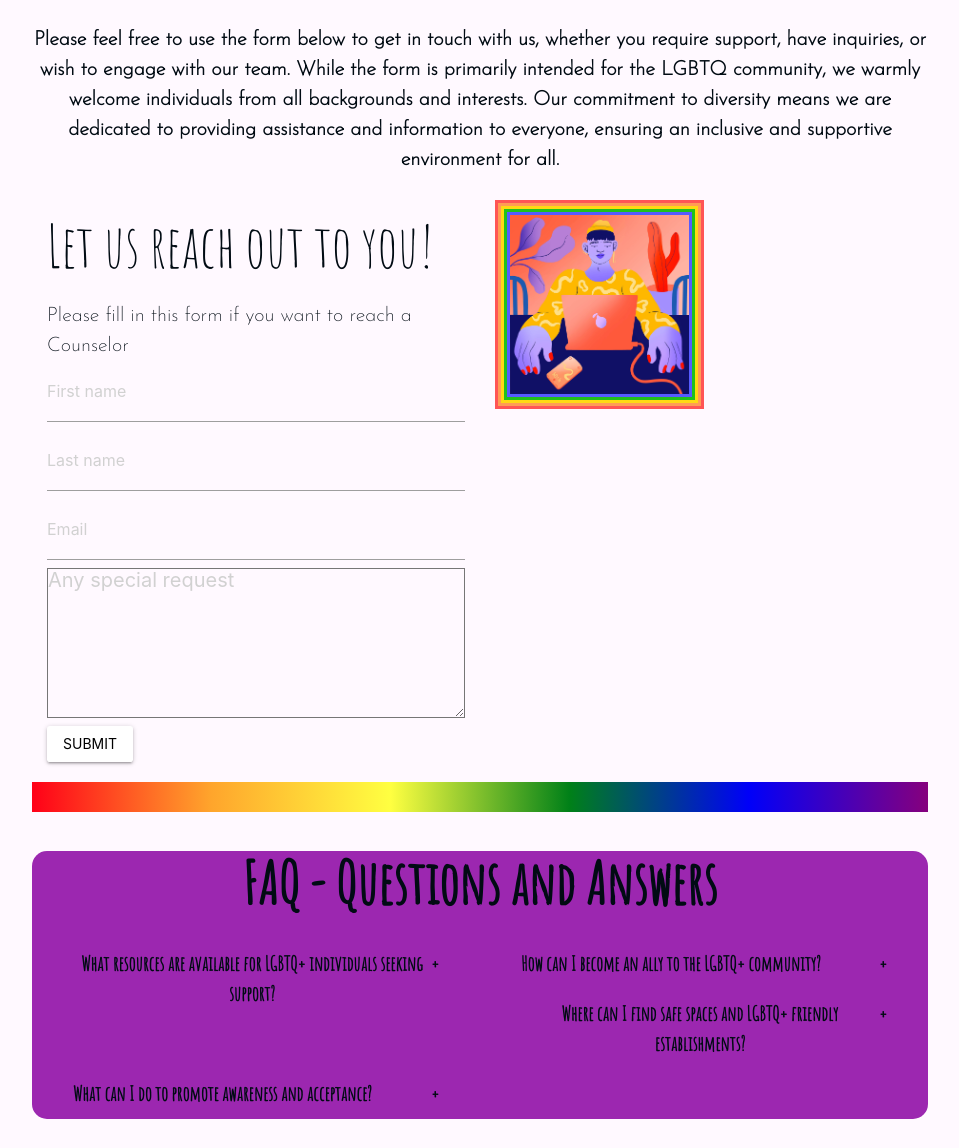
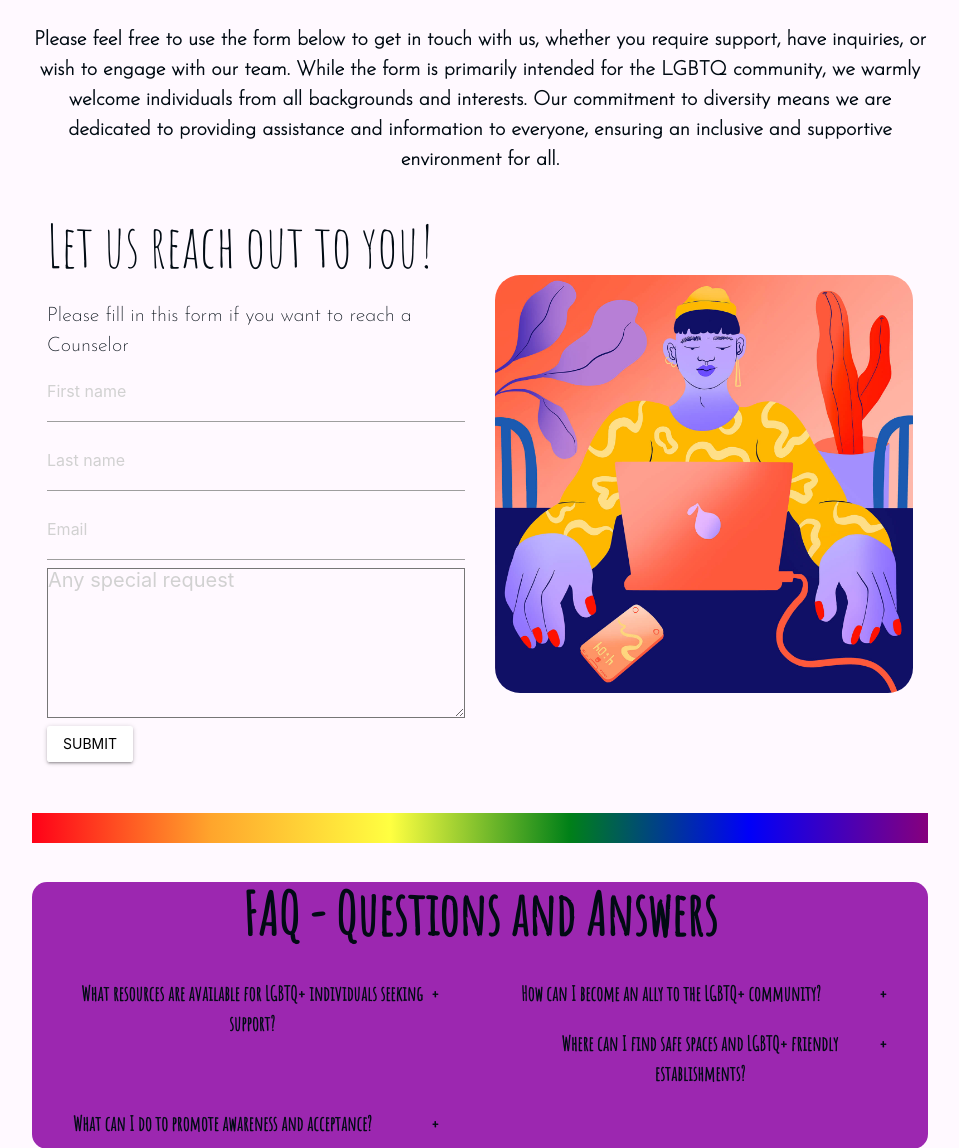
Before and after one commit to ignasvilkas/hackathon-june-23, a Django app: page /contact/ in a window 1280 px wide. Shown: the part 228-1376 px from the top of the page, without its empty margins (160-1119 px from the left). Run offline with Django 4.2, Linux system fonts and the light colour scheme; some libraries are stand-ins or nearby versions.

Commit message:
Add: style to the image next to contact form

```diff
--- a/main_app/templates/main_app/contact.html
+++ b/main_app/templates/main_app/contact.html
@@ -44,12 +44,10 @@
                         class="waves-effect waves-light btn white black-text black-border">
                 </form>
             </div>
-            <div class="col s12 m6">
+            <div class="col s12 m6 valign-wrapper">
                 <!-- Image section here -->
-                <div class="col s12 l6 valign-wrapper">
-                    <img src="{% static 'media/contact-us-image.jpg'%}" class="alexander"
+                    <img src="{% static 'media/contact-us-image.jpg'%}" class="contact-us-image"
                         alt="contact us image" />
-                </div>
             </div>
         </div>
         <hr class="hr-pride">
--- a/static/css/style.css
+++ b/static/css/style.css
@@ -450,6 +450,12 @@ footer {
   font-weight: 900;
 }
 
+.contact-us-image{
+  margin: 5rem 0;
+  width: 100%;
+  border-radius: 25px;
+}
+
 /* FAQ styling */
 summary {
   padding: 0.5em 1.3rem;
@@ -492,8 +498,6 @@ details[open] div {
 .carousel {
   min-height: 30rem;
 }
-
-/* --------------------------------------------------- Contact page styles */
 
 /* For large screens sizes from 2560px wide and down */
 @media screen and (max-width: 2560px) {
```
